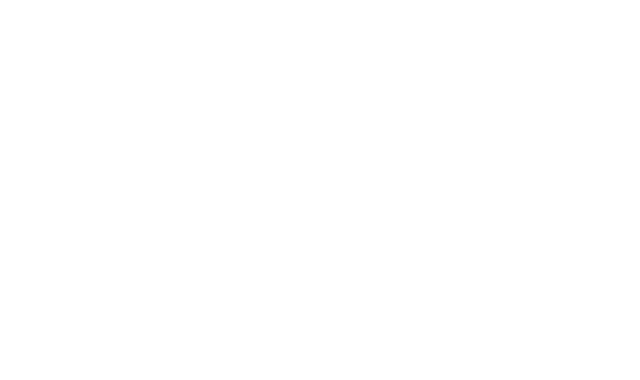
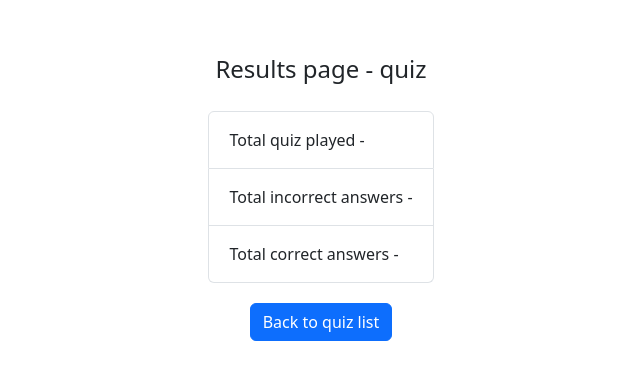
Before and after one commit to Dmytrii9Cherniak/react_quiz_test_app, a React (Create React App) app: page /results in a window 1280 px wide. Shown: the part 202-582 px from the top of the page, without its empty margins (319-959 px from the left). Built offline with nearby package versions, Linux system fonts and the light colour scheme.

Commit message:
added results page and some styles

```diff
--- a/src/components/home/Home.scss
+++ b/src/components/home/Home.scss
@@ -53,3 +53,22 @@
     align-items: center;
   }
 }
+
+@media screen and (max-width: 810px) {
+  .homeComponent header {
+    flex-direction: column;
+    row-gap: 20px;
+  }
+}
+
+@media screen and (max-width: 588px) {
+  .homeComponent {
+    padding: 40px 20px;
+
+    main ul {
+      width: 100%;
+      padding-right: 26px
+
+    }
+  }
+}
--- a/src/components/results/Results.js
+++ b/src/components/results/Results.js
@@ -1,8 +1,23 @@
 import React from 'react';
+import '../results/Results.scss';
 
 function Results(props) {
     return (
-        <div></div>
+        <div className="resultsPage">
+
+            <div>
+                <h4> Results page -  quiz </h4>
+            </div>
+
+            <ul className="list-group">
+                <li className="list-group-item"> Total quiz played -  </li>
+                <li className="list-group-item"> Total incorrect answers -  </li>
+                <li className="list-group-item"> Total correct answers -  </li>
+            </ul>
+
+            <button className="btn btn-primary"> Back to quiz list </button>
+
+        </div>
     );
 }
 
--- /dev/null
+++ b/src/components/results/Results.scss
@@ -0,0 +1,28 @@
+.resultsPage {
+  width: 100%;
+  height: 100vh;
+  padding: 40px 60px;
+  display: flex;
+  flex-direction: column;
+  row-gap: 20px;
+  justify-content: center;
+  align-items: center;
+
+  header h4 {
+    line-height: 1.6;
+  }
+
+  ul li {
+    padding: 16px 20px;
+  }
+}
+
+@media screen and (max-width: 560px){
+  .resultsPage {
+    text-align: center;
+
+    header {
+      line-height: 1.6;
+    }
+  }
+}
```
